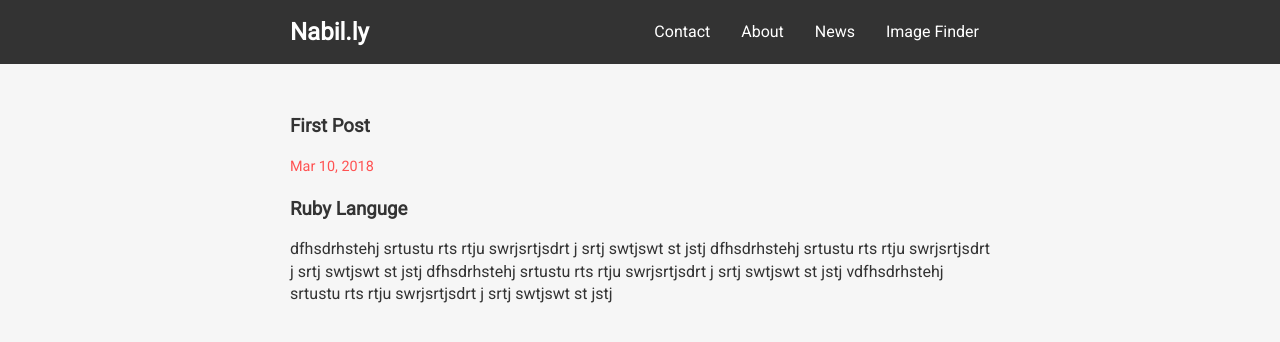
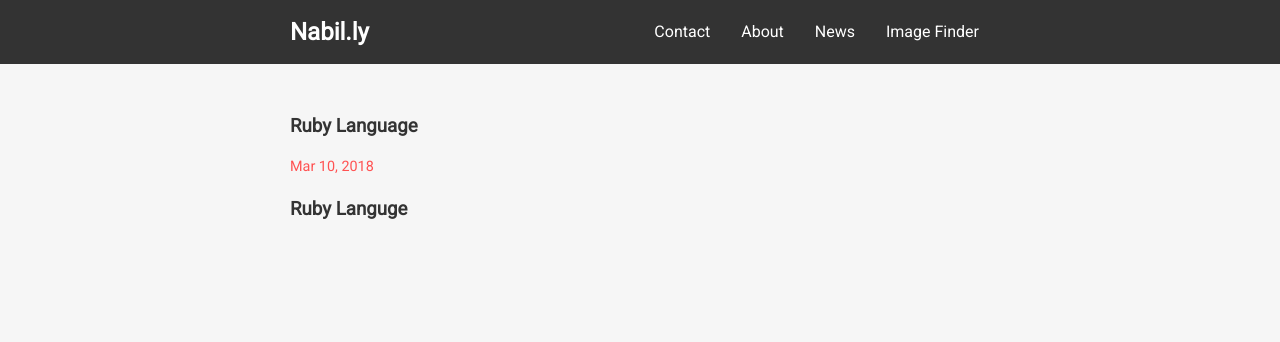
Before and after one commit to Nabilo0/nabil.ly, a Jekyll site: the page built from _posts/2018-03-10-first-test.md, in a window 1280 px wide. Shown: the top 342 px of the page. Built offline with Jekyll 4.4.1, drawn with Linux system fonts in a browser that asks for light colours.

Commit message:
Add md file

```diff
--- a/_posts/2018-03-10-first-test.md
+++ b/_posts/2018-03-10-first-test.md
@@ -1,12 +1,8 @@
 ---
 layout: post
-title: "First Post"
+title: "Ruby Language"
 date: 2018-03-10 15:43:19
 category: news
 ---
 
 ### Ruby Languge
-dfhsdrhstehj srtustu rts rtju swrjsrtjsdrt j  srtj swtjswt st jstj
-dfhsdrhstehj srtustu rts rtju swrjsrtjsdrt j  srtj swtjswt st jstj
-dfhsdrhstehj srtustu rts rtju swrjsrtjsdrt j  srtj swtjswt st jstj
-vdfhsdrhstehj srtustu rts rtju swrjsrtjsdrt j  srtj swtjswt st jstj
```
Also changed, not shown: _posts/2018-03-27-sololearn-app.md (added, +23 -0 lines), 8 other files.
